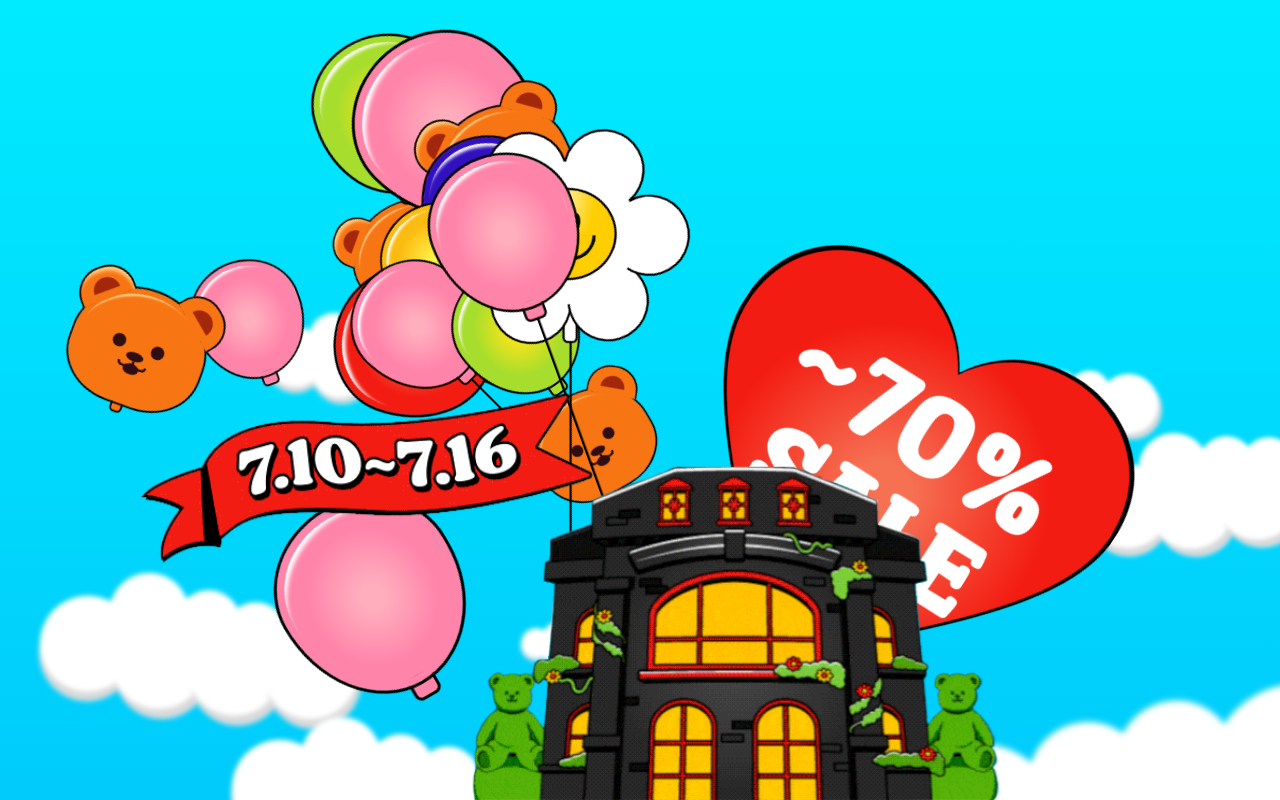
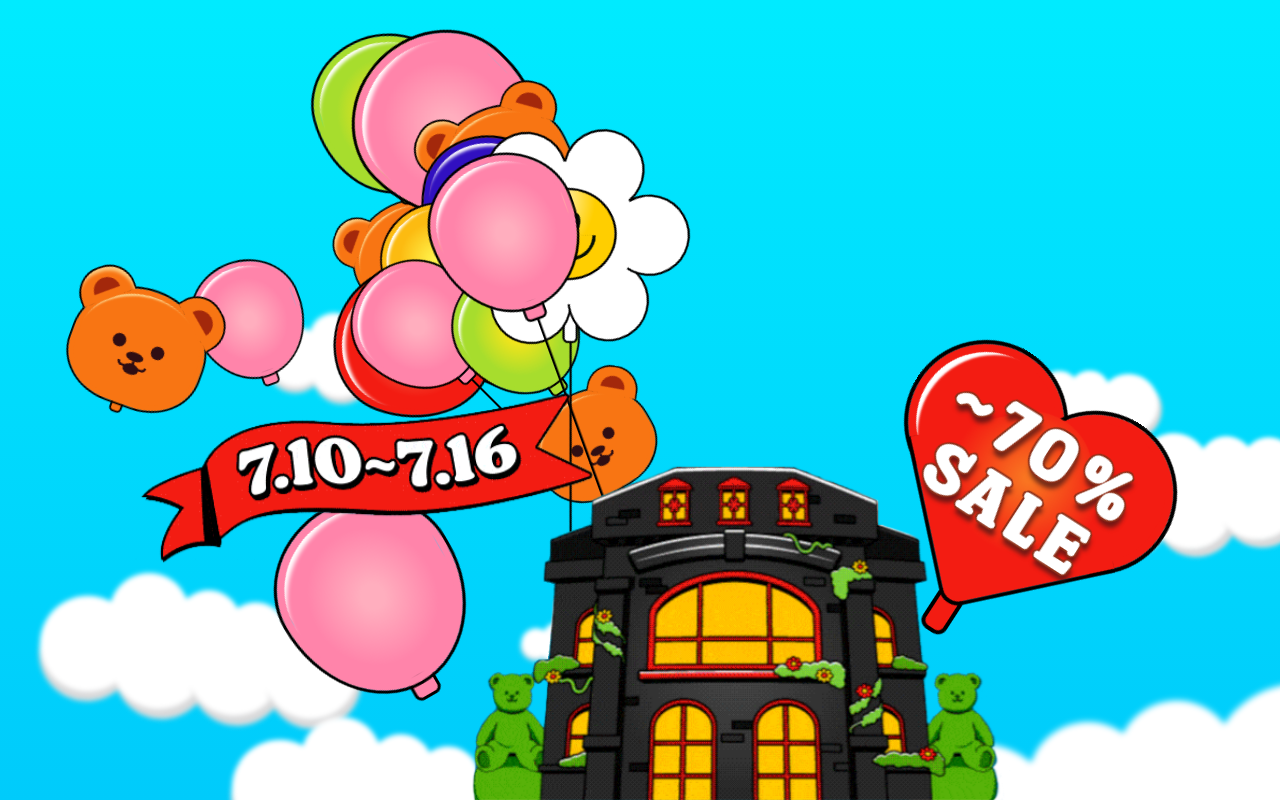
Before and after one commit to seoeongeueun/balloons, a React (Create React App) app in the folder client/: page / in a window 1280 px wide. Built offline with nearby package versions, Linux system fonts and the light colour scheme.

Commit message:
new heart shape
from clip path to css shapes

```diff
--- a/client/src/App.js
+++ b/client/src/App.js
@@ -274,21 +274,32 @@ function App() {
       />
       {positions.find((b) => b.id === 3).show && (
         <div
-          className="heartBalloon"
+          className="heartContainer"
           style={{
-            '--initial-scale': '18',
+            '--initial-scale': '2',
             top: '60vh',
             left: '68vw',
             '--initial-rotation': '33deg',
+            animation: 'enlarge 2s ease-in-out infinite both',
+            WebkitAnimation: 'enlarge 2s ease-in-out infinite both',
           }}
           onClick={() => handlePop(3)}
         >
-          <div className="heartBorder" style={{ transform: 'scale(1.02)' }} />
-          <div className="heart">
-            <div style={{ zIndex: 1 }} className="heartBalloonText">
-              <span>~70%</span>
-              <span>SALE</span>
-            </div>
+          <div className="heartTop">
+            <div
+              className="heartCircle"
+              style={{
+                marginRight: '-13px',
+                boxShadow: '7px 2px 1px -4px #FFFFFF inset',
+              }}
+            />
+            <div className="heartCircle" />
+          </div>
+          <div className="heartBottom" />
+          <div className="heartTip" />
+          <div className="heartText">
+            <span>~70%</span>
+            <span>SALE</span>
           </div>
         </div>
       )}
@@ -381,25 +392,55 @@ function App() {
           ) : balloon.shape === 'heart' && balloon.show && balloon.id !== 3 ? (
             <div
               key={balloon.id}
-              className="heartBalloon"
+              className="heartContainer"
               style={{
                 '--initial-scale': balloon.scale.toString(),
                 top: balloon.top.toString() + 'vh',
                 left: balloon.left.toString() + 'vw',
                 '--initial-rotation': balloon.rotate.toString() + 'deg',
+                animation: `${balloon.type} 2s ease-in-out infinite both`,
+                WebkitAnimation: `${balloon.type} 2s ease-in-out infinite both`,
               }}
               onClick={() => handlePop(balloon.id)}
             >
+              <div className="heartTop">
+                <div
+                  className="heartCircle"
+                  style={{
+                    marginRight: '-13px',
+                    boxShadow: '7px 2px 1px -4px #FFFFFF inset',
+                    backgroundColor: balloon.color,
+                    border: `4px solid ${balloon.color}`,
+                  }}
+                />
+                <div
+                  className="heartCircle"
+                  style={{
+                    backgroundColor: balloon.color,
+                    border: `4px solid ${balloon.color}`,
+                  }}
+                />
+              </div>
               <div
-                className="heartBorder"
-                style={{ transform: 'scale(1.02)' }}
+                className="heartBottom"
+                style={{
+                  background:
+                    balloon.color === '#A7DD2D'
+                      ? 'radial-gradient(at 38% 38%, #FBE519 3%, #A7DD2D, #A7DD2D)'
+                      : balloon.color === '#FF84AA'
+                      ? 'radial-gradient(at 38% 38%, #ffaebe 3%, #FF84AA, #FF84AA)'
+                      : balloon.color === '#F31C12'
+                      ? 'radial-gradient(at 38% 38%, #F97421 3%, #F31C12, #F31C12)'
+                      : balloon.color === '#FCBB11'
+                      ? 'radial-gradient(at 38% 38%, #FFF24A 3%, #FCBB11, #FCBB11)'
+                      : balloon.color === '#3110C0' &&
+                        'radial-gradient(at 38% 38%, #6B66BE 3%, #3110C0, #3110C0)',
+                }}
               />
-              <div className="heart">
-                <div style={{ zIndex: 1 }} className="heartBalloonText">
-                  <span>~70%</span>
-                  <span>SALE</span>
-                </div>
-              </div>
+              <div
+                className="heartTip"
+                style={{ backgroundColor: balloon.color }}
+              />
             </div>
           ) : (
             balloon.shape === 'daisy' &&
--- a/client/src/index.css
+++ b/client/src/index.css
@@ -442,15 +442,70 @@ main {
 }
 
 .heartTip {
-  width: 20px;
-  height: 30px;
+  width: 10px;
+  height: 20px;
   background-color: #F31C12;
-  border-radius: 2px;
-  border: 1.9px solid black;
+  border-radius: 5px;
+  border: 2px solid black;
+  position: relative;
+  left: 65px;
+  top: -48px;
+  z-index: -1;
+}
+
+.heartText {
+  z-index: 4;
+  font-family: 'SparkyStones';
+  color: white;
+  font-size: 4rem;
+  display: flex;
+  flex-direction: column;
+  align-items: center;
+  justify-content: center;
+  position: relative;
+  top: -172px;
+  line-height: 35px;
+  letter-spacing: 3px;
+}
+
+.heartText span {
+  text-shadow: -1px 0 #8D3019, 0 1px #8D3019, 1px 0 #8D3019, 0 -1px #8D3019, 2px 3px 2px rgba(63, 22, 22, 0.7);
+}
+
+
+.heartContainer {
+  display: flex;
+  flex-direction: column;
   position: absolute;
-  left: 0px;
-  top: 0px;
-  z-index: -1;
+  left: 10vw;
+}
+
+.heartTop {
+  display: flex;
+  flex-direction: row;
+  justify-content: space-between;
+}
+
+.heartCircle {
+  width: 70px;
+  height: 70px;
+  border-radius: 100%;
+  background-color: #F31C12;
+  border: 4px solid #F31C12;
+  outline: 2px solid black;
+}
+
+.heartBottom {
+  width: 86px;
+  height: 86px;
+  background: radial-gradient(at 38% 38%, #F97421 3%, #F31C12, #F31C12);
+  border-bottom: 2px solid black;
+  border-right: 2px solid black;
+  transform: rotate(45deg);
+  position: relative;
+  border-radius: 30px 0px 10px 00px;
+  left: 28px;
+  top: -54.8px;
 }
 
 /* list of animations */
@@ -564,8 +619,8 @@ main {
             transform: scale(var(--initial-scale)) rotate(var(--initial-rotation));
   }
   50% {
-    -webkit-transform: scale(calc(var(--initial-scale) + 1)) rotate(var(--initial-rotation));
-            transform: scale(calc(var(--initial-scale) + 1)) rotate(var(--initial-rotation));
+    -webkit-transform: scale(calc(var(--initial-scale) + 0.2)) rotate(var(--initial-rotation));
+            transform: scale(calc(var(--initial-scale) + 0.2)) rotate(var(--initial-rotation));
   }
 }
 
@@ -575,8 +630,8 @@ main {
             transform: scale(var(--initial-scale)) rotate(var(--initial-rotation));
   }
   50% {
-    -webkit-transform: scale(calc(var(--initial-scale) + 1)) rotate(var(--initial-rotation));
-            transform: scale(calc(var(--initial-scale) + 1)) rotate(var(--initial-rotation));
+    -webkit-transform: scale(calc(var(--initial-scale) + 0.2)) rotate(var(--initial-rotation));
+            transform: scale(calc(var(--initial-scale) + 0.2)) rotate(var(--initial-rotation));
   }
 }
 
```
